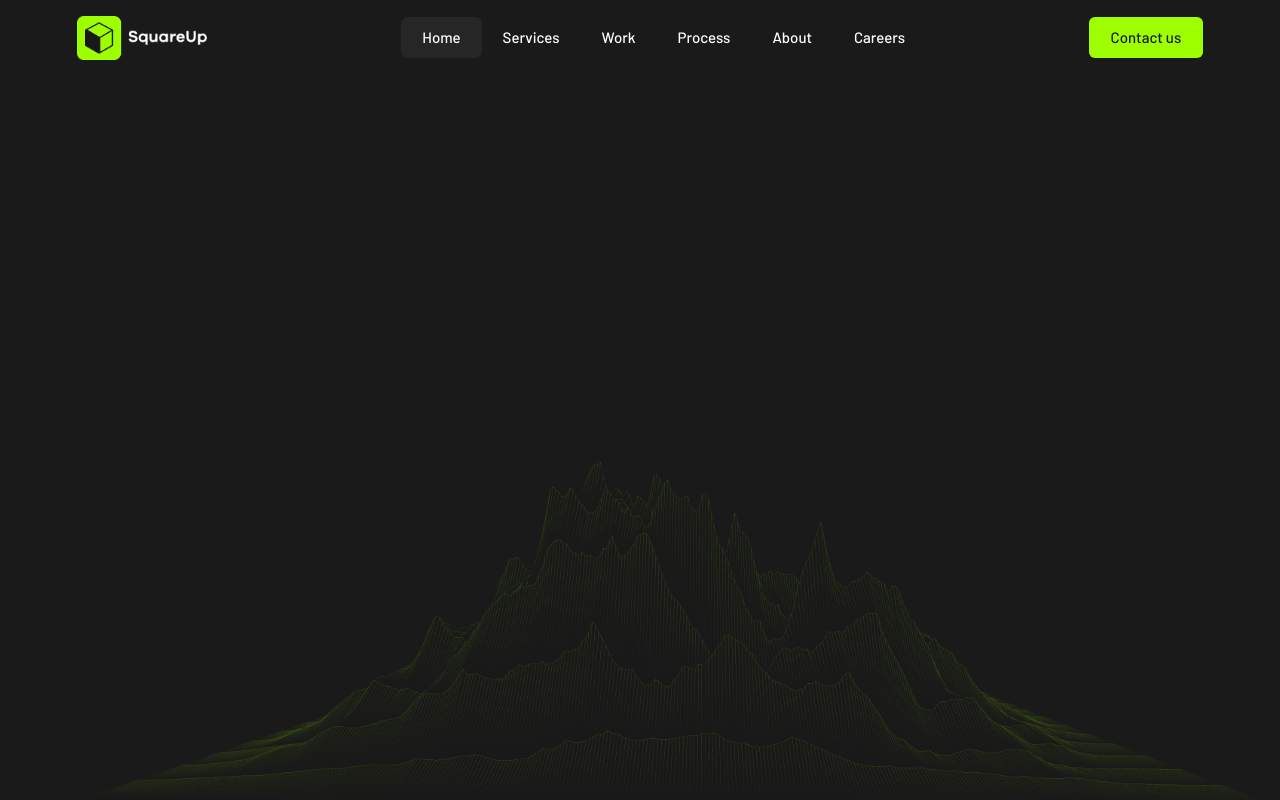
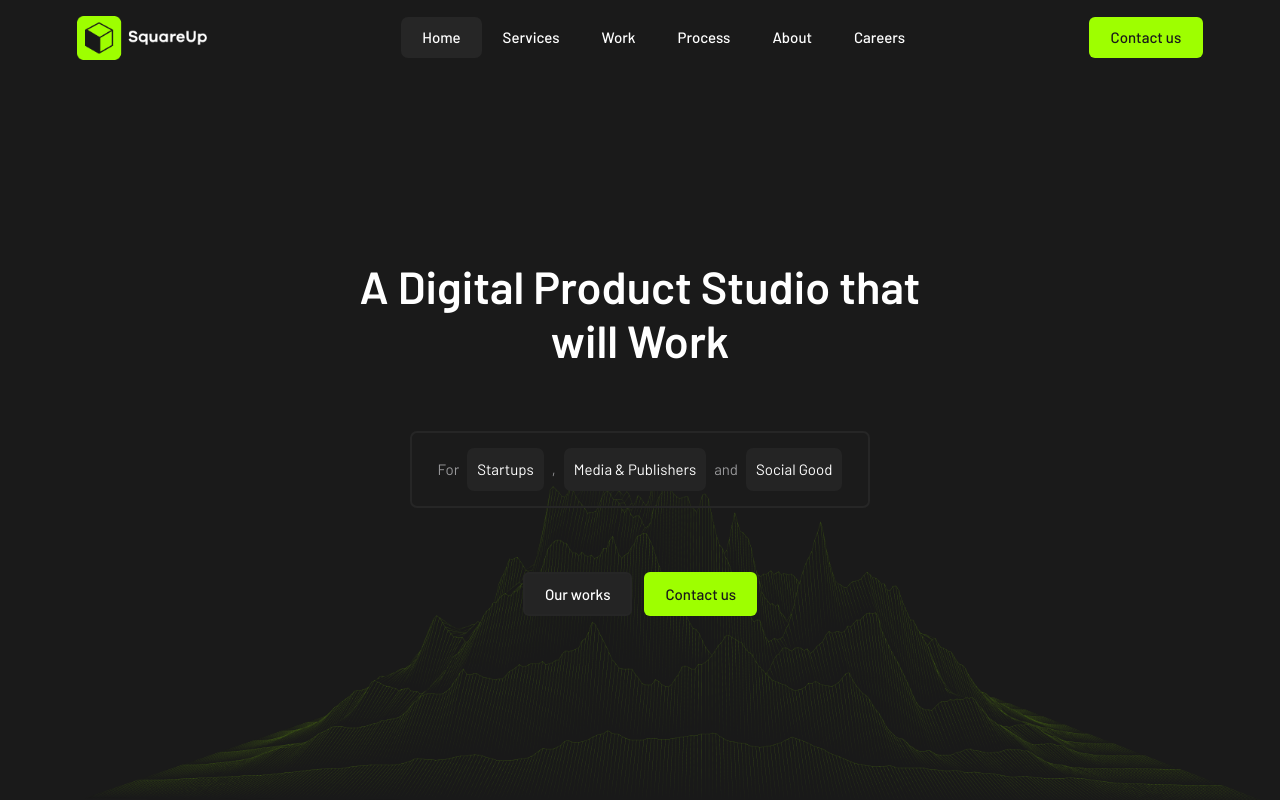
Before and after one commit to KiritoEM/digital-agency, a Next.js app: page / in a window 1280 px wide. Built offline with nearby package versions, Linux system fonts and the light colour scheme.

Commit message:
add buttons to hero

```diff
--- a/src/components/sections/home/Hero.tsx
+++ b/src/components/sections/home/Hero.tsx
@@ -1,6 +1,22 @@
 const Hero = (): JSX.Element => {
   return (
     <section id="home__hero">
+      <div className="hero-container">
+        <div className="title">
+          <h1>A Digital Product Studio that will Work</h1>
+        </div>
+        <div className="for-buttons">
+          <p>
+            For <span className="span-active">Startups</span>,{"     "}
+            <span className="span-active">Media & Publishers</span>and{"     "}
+            <span className="span-active">Social Good</span>
+          </p>
+        </div>
+        <div className="footer-buttons">
+          <button className="btn">Our works</button>
+          <button className="btn">Contact us</button>
+        </div>
+      </div>
       <div className="abstract-design">
         <img src="/abstract-design.png" alt="" />
       </div>
--- a/src/styles/_settings.scss
+++ b/src/styles/_settings.scss
@@ -1,6 +1,7 @@
 $gray : #1A1A1A;
 $gray02 : #242424;
 $gray03 : #262626;
+// $gray04 : #;
 $green : #9EFF00;
 $radius : 7px;
 
@@ -9,7 +10,7 @@ $radius : 7px;
     margin: 0;
     padding: 0;
     box-sizing: border-box;
-    font-family: "Barlow";
+    font-family: "Barlow", sans-serif;
     list-style: none;
 }
 
@@ -57,3 +58,7 @@ h5,
 h6 {
     margin-bottom: 0 !important;
 }
+
+button{
+    font-size: 15px!important;
+}
--- a/src/styles/navbar/navbar.scss
+++ b/src/styles/navbar/navbar.scss
@@ -51,7 +51,6 @@
             background-color: $green;
             color: $gray;
             height: 100%;
-            font-size: 15px;
             font-weight: 500;
         }
     }
--- a/src/styles/sections/home/home-hero.scss
+++ b/src/styles/sections/home/home-hero.scss
@@ -1,16 +1,87 @@
 #home__hero {
-    width: 100%;
     height: calc(100vh - 4.7rem);
     overflow: hidden;
     background-color: $gray;
+    display: flex;
+    align-items: center;
     @include container;
 
     .abstract-design {
         position: absolute;
         bottom: 0;
+        z-index: 50;
 
         img {
             width: 100%;
         }
     }
+
+    .hero-container {
+        display: flex;
+        flex-direction: column;
+        align-items: center;
+        gap: 1vh;
+        width: 100%;
+        position: relative;
+        z-index: 80;
+        gap: 8vh;
+
+        .title {
+            display: flex;
+            justify-content: center;
+
+            h1 {
+                color: #fff;
+                font-size: 45px;
+                font-weight: 600;
+                width: 80%;
+                text-align: center;
+            }
+        }
+
+        .for-buttons {
+            background-color: #24242427;
+            border: 2px solid $gray03;
+            padding: 15px 26px;
+            border-radius: $radius;
+
+            p {
+                color: #98989A;
+                font-size: 15px;
+                display: flex;
+                gap: 8px;
+                align-items: center;
+                flex-wrap: wrap;
+
+                .span-active {
+                    background-color: $gray02;
+                    color: #fff;
+                    padding: 10px;
+                    border-radius: $radius;
+                }
+            }
+
+        }
+
+        .footer-buttons {
+            display: flex;
+            gap: 12px;
+
+            .btn {
+                color: #fff;
+                font-weight: 500;
+                padding: 9px 20px;
+
+                &:first-child {
+                    background-color: $gray02;
+                    border: 2px solid $gray03;
+                }
+
+                &:last-child {
+                    background-color: $green;
+                    color: $gray;
+                }
+            }
+        }
+    }
 }
```
